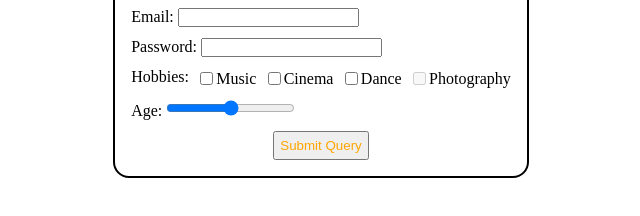
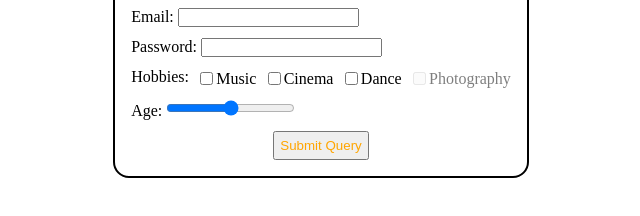
Before and after one commit to vDalken/FormContentExercise, a plain HTML site: page index.html in a window 1280 px wide. Shown: the part 362-578 px from the top of the page, 319-959 px from the left. Drawn offline with Linux system fonts and the light colour scheme.

Commit message:
refactor(label): add opacity to photography label

```diff
--- a/index.html
+++ b/index.html
@@ -25,7 +25,7 @@
                     <label><input type="checkbox" value="music" name="hobbie" id="music" autocomplete="on"/>Music</label>
                     <label><input type="checkbox"value="cinema" name="hobbie" id="cinema" autocomplete="on"/>Cinema</label>
                     <label><input type="checkbox" value="dance" name="hobbie" id="dance" autocomplete="on"/>Dance</label>
-                    <label
+                    <label id="photography-label"
                         ><input
                             type="checkbox"
                             value="photography"
--- a/style.css
+++ b/style.css
@@ -48,3 +48,7 @@ input[type="submit"]{
     padding: .3rem;
     color: orange;
 }
+
+#photography-label{
+    opacity: .5;
+}
```
